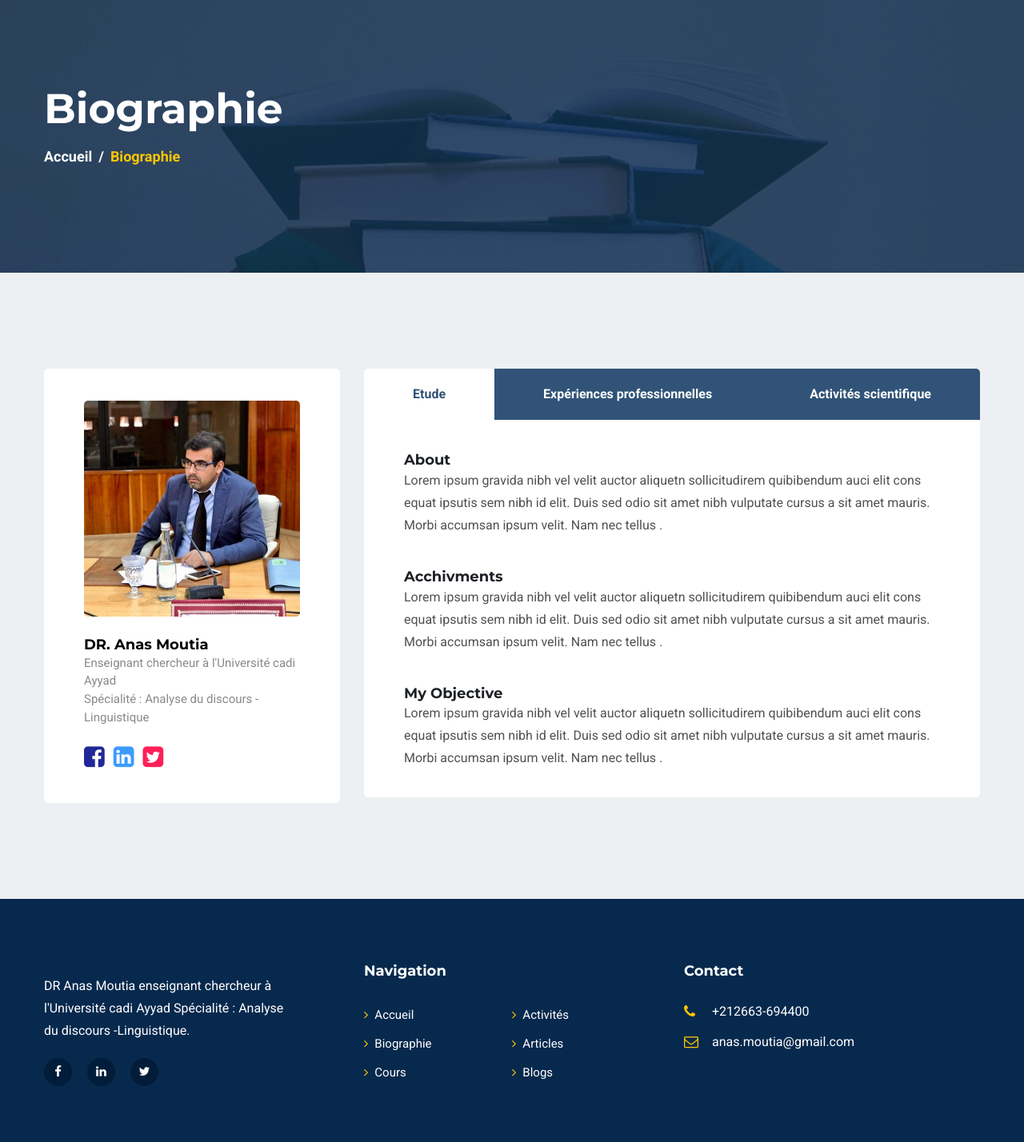
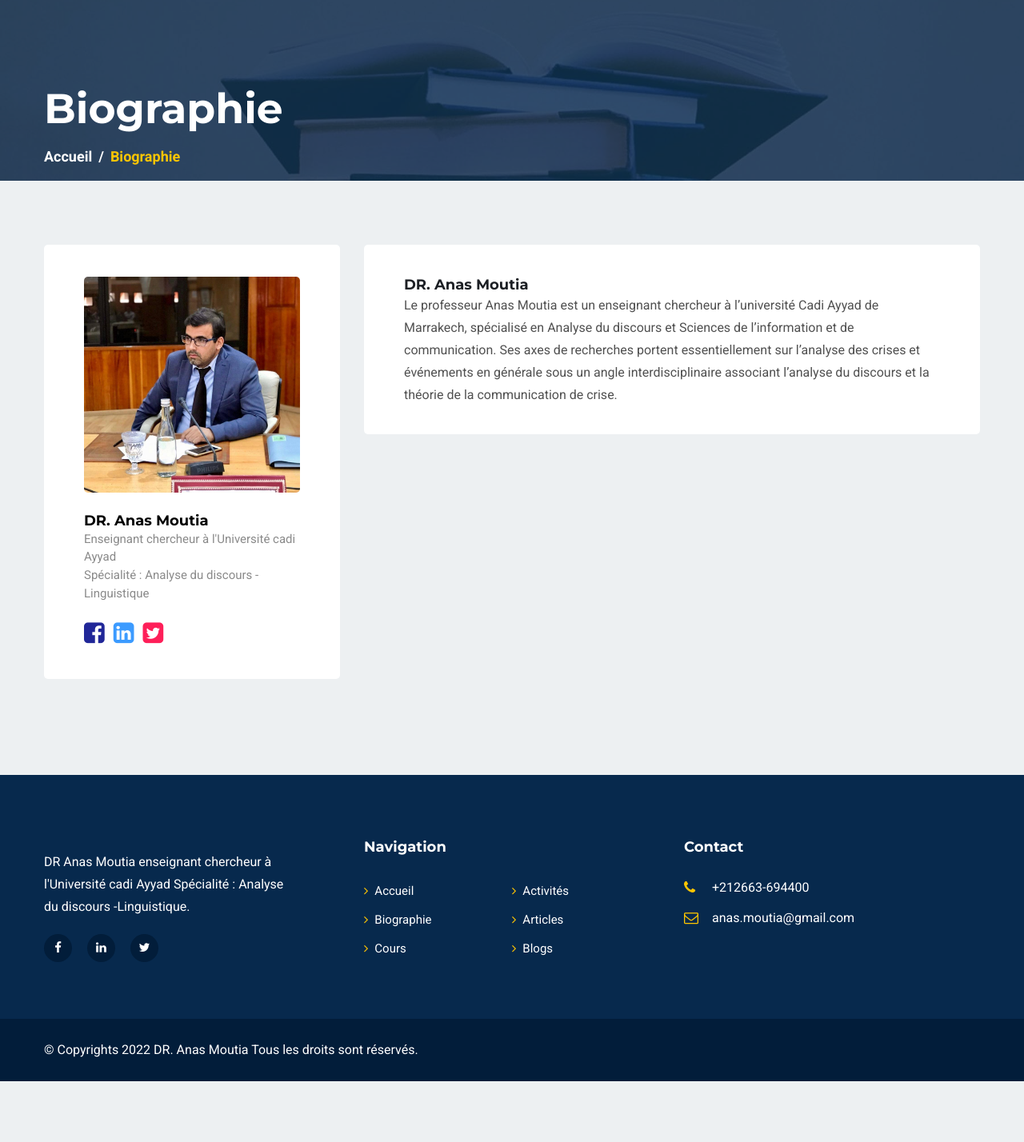
Before and after one commit to MedElanaami/Professor_Blog, a Symfony app: template templates/frontend/biographie.html.twig in a window 1280 px wide. Shown: the part 150-1578 px from the top of the page at 80% size. After the commit the page ends 1502 px from the top, so only its background shows below. Run offline with Twig, Linux system fonts and the light colour scheme; the template is opened without the code that fills it, so the values that code supplies are empty; some libraries are stand-ins or nearby versions.

Commit message:
Modifier la page biographie

```diff
--- a/templates/frontend/actpeda.html.twig
+++ b/templates/frontend/actpeda.html.twig
@@ -1,7 +1,7 @@
 {% extends 'frontend/layouts/base.html.twig' %}
 {% set page="activite" %}
 {% block content %}
-    <section id="page-banner" class="pt-105 pb-130 bg_cover" data-overlay="8"
+    <section id="page-banner" class="pt-105 pb-15 bg_cover" data-overlay="8"
              style="background-image: url({{ asset('frontend/images/page-banner-1.jpg') }})">
         <div class="container">
             <div class="row">
--- a/templates/frontend/actscientifique.html.twig
+++ b/templates/frontend/actscientifique.html.twig
@@ -1,7 +1,7 @@
 {% extends 'frontend/layouts/base.html.twig' %}
 {% set page="actscientifique" %}
 {% block content %}
-    <section id="page-banner" class="pt-105 pb-130 bg_cover" data-overlay="8" style="background-image: url({{asset('frontend/images/page-banner-1.jpg') }})">
+    <section id="page-banner" class="pt-105 pb-15 bg_cover" data-overlay="8" style="background-image: url({{asset('frontend/images/page-banner-1.jpg') }})">
         <div class="container">
             <div class="row">
                 <div class="col-lg-12">
--- a/templates/frontend/biographie.html.twig
+++ b/templates/frontend/biographie.html.twig
@@ -1,7 +1,7 @@
 {% extends 'frontend/layouts/base.html.twig' %}
 {% set page="bio" %}
 {% block content %}
-    <section id="page-banner" class="pt-105 pb-130 bg_cover" data-overlay="8" style="background-image: url({{asset('frontend/images/page-banner-1.jpg') }})">
+    <section id="page-banner" class="pt-105 pb-15 bg_cover" data-overlay="8" style="background-image: url({{asset('frontend/images/page-banner-1.jpg') }})">
         <div class="container">
             <div class="row">
                 <div class="col-lg-12">
@@ -23,7 +23,7 @@
         <div class="container">
             <div class="row justify-content-center">
                 <div class="col-lg-4 col-md-8">
-                    <div class="teachers-left mt-50">
+                    <div class="teachers-left mt-10">
                         <div class="hero">
                             <img src="{{ asset('frontend/images/about/profile.jpg') }}" alt="Profile">
                         </div>
@@ -42,41 +42,16 @@
                     </div> <!-- teachers left -->
                 </div>
                 <div class="col-lg-8">
-                    <div class="teachers-right mt-50">
-                        <ul class="nav nav-justified" id="myTab" role="tablist">
-                            <li class="nav-item">
-                                <a class="active" id="etude-tab" data-toggle="tab" href="#etude" role="tab" aria-controls="etude" aria-selected="true">Etude</a>
-                            </li>
-                            <li class="nav-item">
-                                <a id="exp-tab" data-toggle="tab" href="#exp" role="tab" aria-controls="exp" aria-selected="false">Expériences professionnelles</a>
-                            </li>
-                            <li class="nav-item">
-                                <a id="act-tab" data-toggle="tab" href="#act" role="tab" aria-controls="act" aria-selected="false">Activités scientifique</a>
-                            </li>
-                        </ul> <!-- nav -->
+                    <div class="teachers-right mt-10">
                         <div class="tab-content" id="myTabContent">
-                            <div class="tab-pane fade show active" id="etude" role="tabpanel" aria-labelledby="etude-tab">
                                 <div class="etude-cont">
                                     <div class="single-etude pt-40">
-                                        <h5>About</h5>
-                                        <p>Lorem ipsum gravida nibh vel velit auctor aliquetn sollicitudirem quibibendum auci elit cons equat ipsutis sem nibh id elit. Duis sed odio sit amet nibh vulputate cursus a sit amet mauris. Morbi accumsan ipsum velit. Nam nec tellus .</p>
-                                    </div> <!-- single etude -->
-                                    <div class="single-etude pt-40">
-                                        <h5>Acchivments</h5>
-                                        <p>Lorem ipsum gravida nibh vel velit auctor aliquetn sollicitudirem quibibendum auci elit cons equat ipsutis sem nibh id elit. Duis sed odio sit amet nibh vulputate cursus a sit amet mauris. Morbi accumsan ipsum velit. Nam nec tellus .</p>
-                                    </div> <!-- single etude -->
-                                    <div class="single-etude pt-40">
-                                        <h5>My Objective</h5>
-                                        <p>Lorem ipsum gravida nibh vel velit auctor aliquetn sollicitudirem quibibendum auci elit cons equat ipsutis sem nibh id elit. Duis sed odio sit amet nibh vulputate cursus a sit amet mauris. Morbi accumsan ipsum velit. Nam nec tellus .</p>
-                                    </div> <!-- single etude -->
+                                        <h5>DR. Anas Moutia</h5>
+                                        <p>Le professeur Anas Moutia est un enseignant chercheur à l’université Cadi Ayyad de Marrakech, spécialisé en Analyse du discours et Sciences de l’information et de communication. Ses axes de recherches portent essentiellement sur l’analyse des crises et événements en générale sous un angle interdisciplinaire associant l’analyse du discours et la théorie de la communication de crise.</p>
+                                        </div> <!-- single etude -->
                                 </div> <!-- etude cont -->
-                            </div>
-                            <div class="tab-pane fade" id="exp" role="tabpanel" aria-labelledby="exp-tab">
 
-                            </div>
-                            <div class="tab-pane fade" id="act" role="tabpanel" aria-labelledby="act-tab">
 
-                            </div>
                         </div> <!-- tab content -->
                     </div> <!-- teachers right -->
                 </div>
--- a/templates/frontend/contact.html.twig
+++ b/templates/frontend/contact.html.twig
@@ -1,7 +1,7 @@
 {% extends 'frontend/layouts/base.html.twig' %}
 {% set page='contact' %}
 {% block content %}
-    <section id="page-banner" class="pt-105 pb-130 bg_cover" data-overlay="8" style="background-image: url({{ asset('frontend/images/page-banner-1.jpg') }})">
+    <section id="page-banner" class="pt-105 pb-15 bg_cover" data-overlay="8" style="background-image: url({{ asset('frontend/images/page-banner-1.jpg') }})">
         <div class="container">
             <div class="row">
                 <div class="col-lg-12">
--- a/templates/frontend/cours.html.twig
+++ b/templates/frontend/cours.html.twig
@@ -1,7 +1,7 @@
 {% extends 'frontend/layouts/base.html.twig' %}
 {% set page="cours" %}
 {% block content %}
-<section id="page-banner" class="pt-105 pb-110 bg_cover" data-overlay="8" style="background-image: url({{ asset('frontend/images/page-banner-1.jpg') }})">
+<section id="page-banner" class="pt-105 pb-15 bg_cover" data-overlay="8" style="background-image: url({{ asset('frontend/images/page-banner-1.jpg') }})">
     <div class="container">
         <div class="row">
             <div class="col-lg-12">
```
